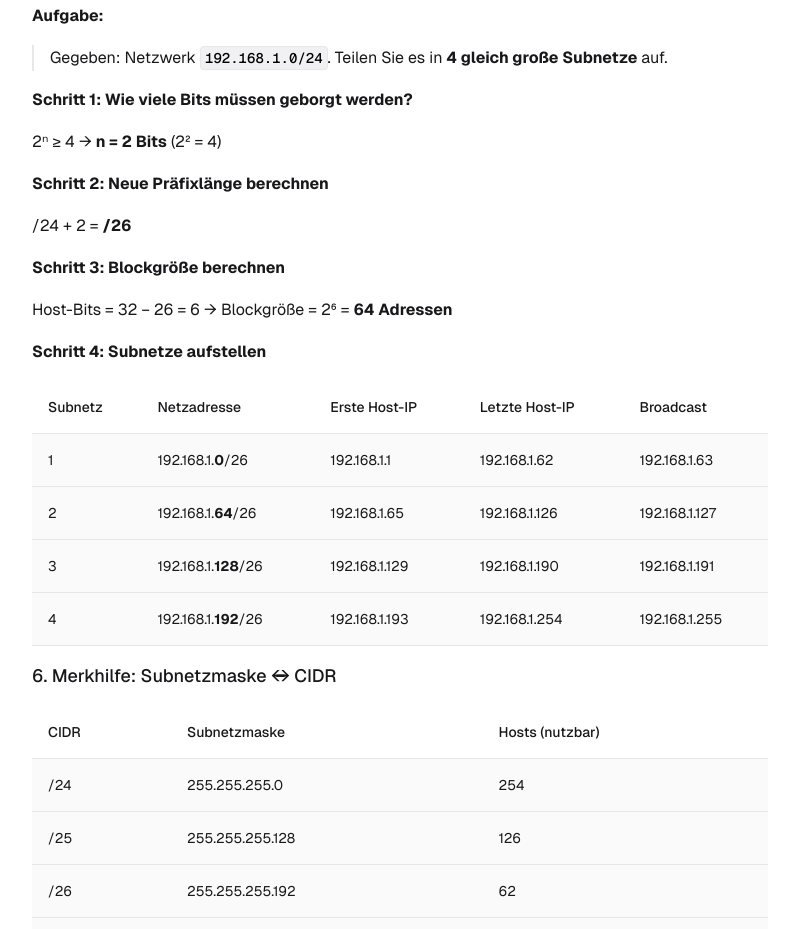
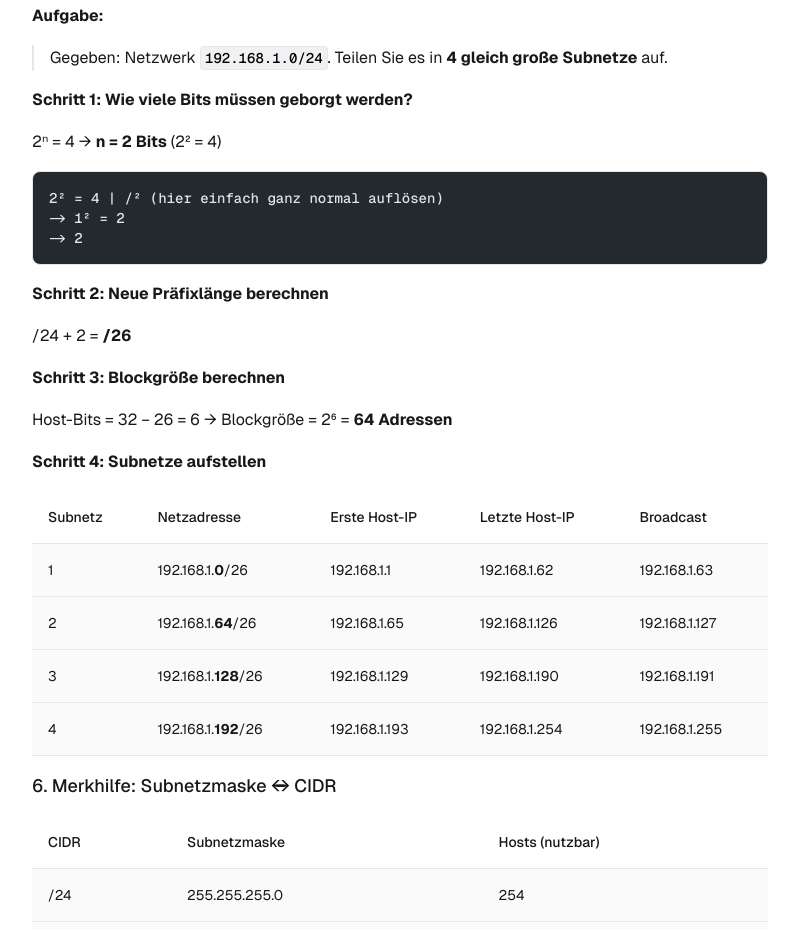
Before and after one commit to jph-sw/lernzettel, an Astro site: page /posts/subnetting in a window 1280 px wide. Shown: the part 1573-2502 px from the top of the page, without its empty margins (240-1039 px from the left). Built offline with nearby package versions, Linux system fonts and the light colour scheme; Astro itself is replaced by a stand-in of ours; code samples lack their colours.

Commit message:
feat: update subnetting

````diff
--- a/src/content/posts/subnetting.md
+++ b/src/content/posts/subnetting.md
@@ -66,7 +66,13 @@ In der **CIDR-Notation** schreibt man `/24`, weil 24 Bits auf „1" gesetzt sind
 
 **Schritt 1: Wie viele Bits müssen geborgt werden?**
 
-2ⁿ ≥ 4 → **n = 2 Bits** (2² = 4)
+2ⁿ = 4 → **n = 2 Bits** (2² = 4)
+
+```
+2² = 4 | /² (hier einfach ganz normal auflösen)
+-> 1² = 2
+-> 2
+```
 
 **Schritt 2: Neue Präfixlänge berechnen**
 
````
